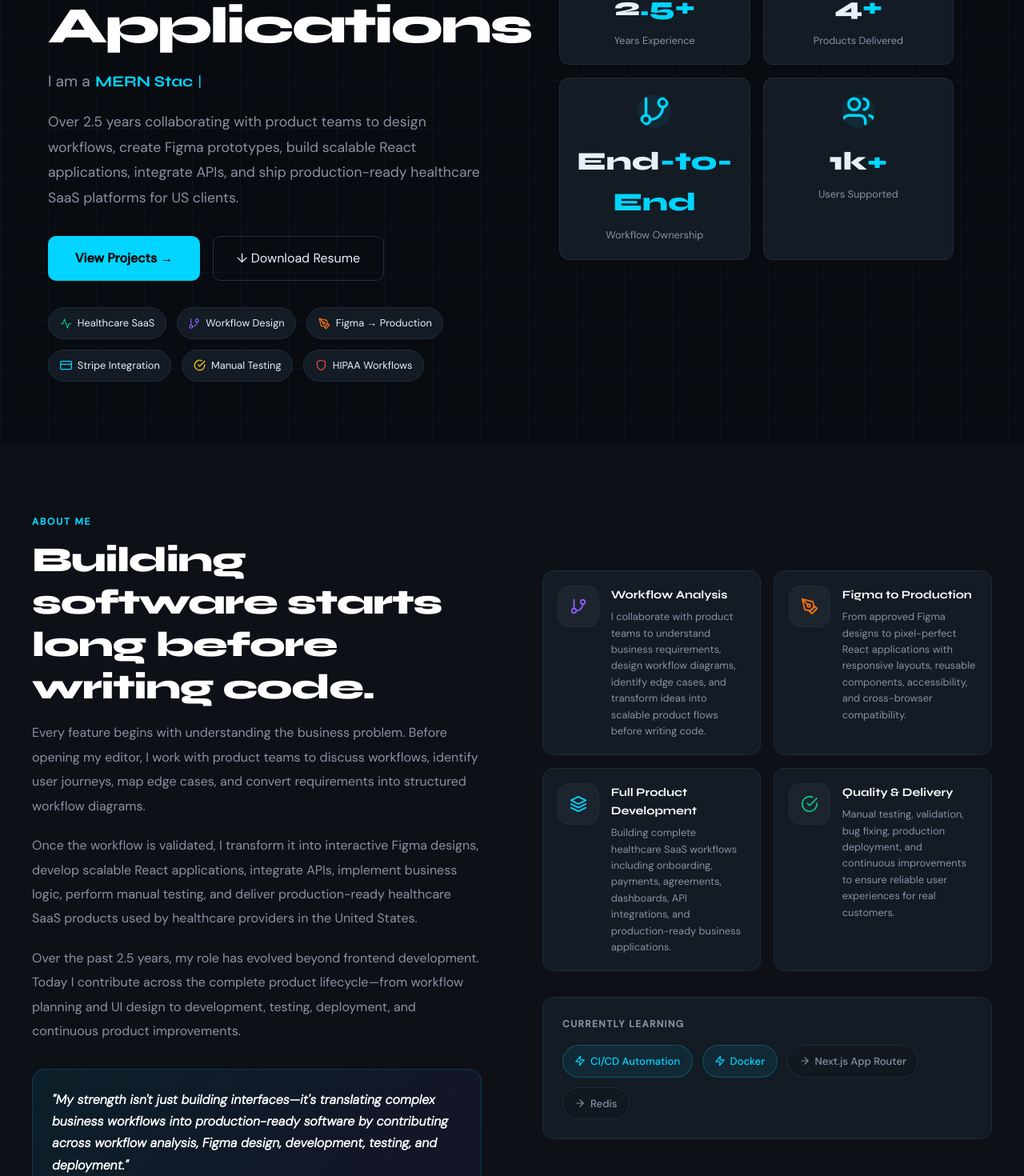
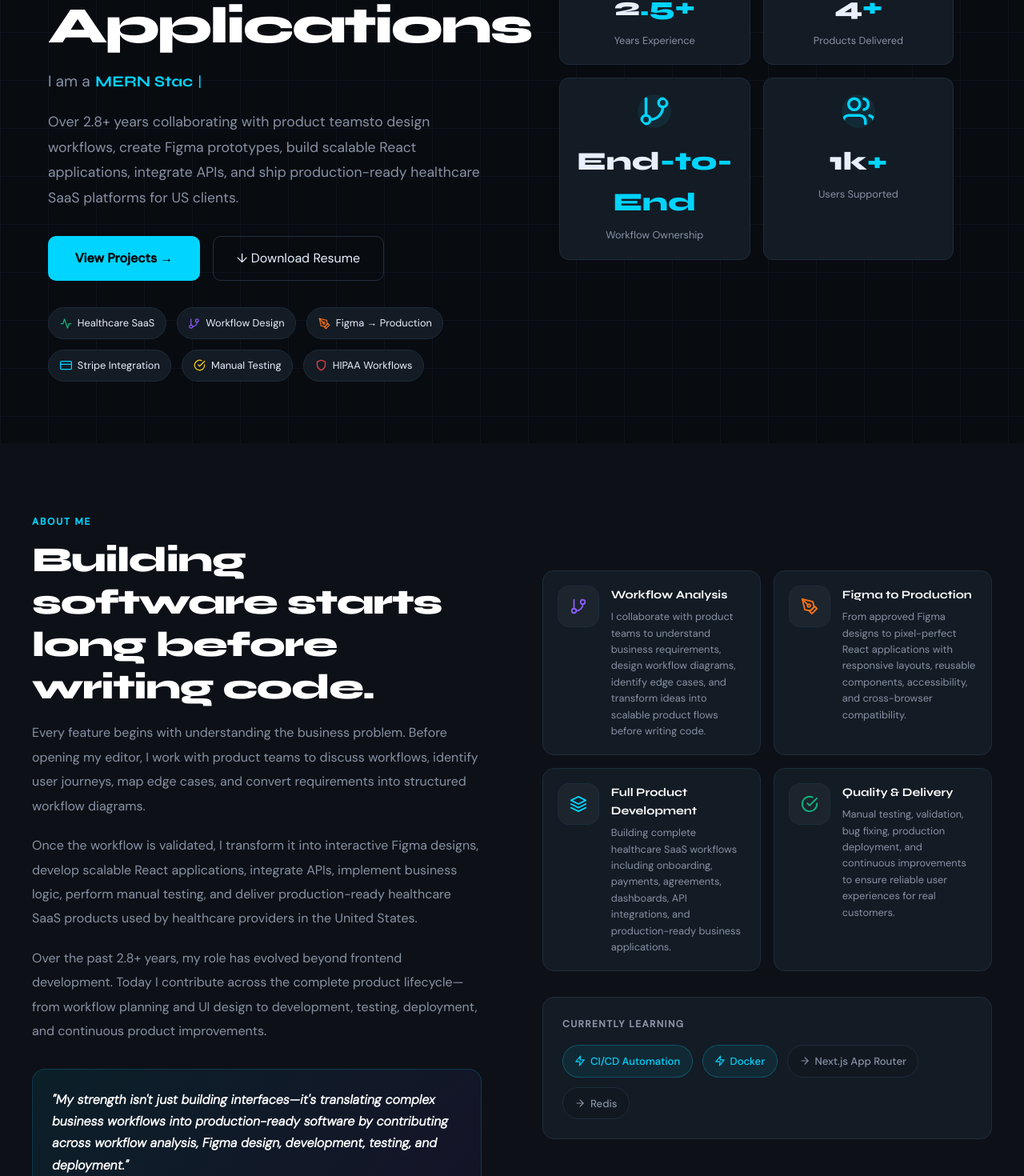
Before and after one commit to nandhakumar-official/nkdev, a React (Vite) app: page / in a window 1280 px wide. Shown: the part 680-2150 px from the top of the page at 80% size. Built offline with nearby package versions, Linux system fonts and the light colour scheme.

Commit message:
Fix:Commented Experience function

```diff
--- a/src/components/Home/About/About.jsx
+++ b/src/components/Home/About/About.jsx
@@ -74,7 +74,8 @@ const About = () => {
           </p>
 
           <p>
-            Over the past {getExperienceYears()} years, my role has evolved
+            {/* Over the past {getExperienceYears()} years, my role has evolved */}
+            Over the past 2.8+ years, my role has evolved
             beyond frontend development. Today I contribute across the complete
             product lifecycle—from workflow planning and UI design to
             development, testing, deployment, and continuous product
--- a/src/components/Home/Hero/Hero.jsx
+++ b/src/components/Home/Hero/Hero.jsx
@@ -128,7 +128,8 @@ const Hero = () => {
 
           {/* FIX 3: Subtitle is now ONE punchy line — not a resume sentence */}
           <p className="hero-sub" data-anim="up" data-delay="300">
-            Over {getExperienceYears()} years collaborating with product teams
+            Over 2.8+ years collaborating with product teams
+            {/* Over {getExperienceYears()} years collaborating with product teams */}
             to design workflows, create Figma prototypes, build scalable React
             applications, integrate APIs, and ship production-ready healthcare
             SaaS platforms for US clients.
```
